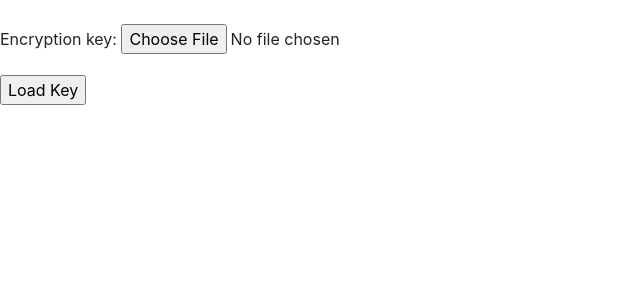
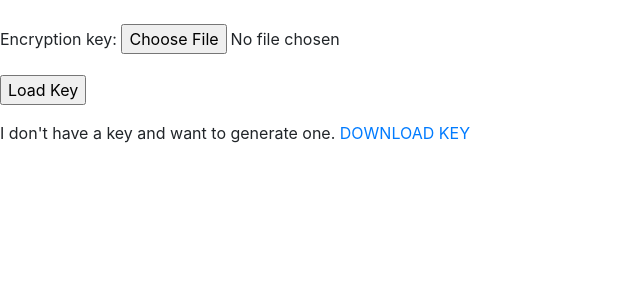
Before and after one commit to pawelmalza/MalzaFinanceManagement, a Django app: page /load_key/ in a window 1280 px wide. Shown: the top 300 px of the page, without its empty margins (0-640 px from the left). Run offline with Django 3.2, Linux system fonts and the light colour scheme; parts of the project's set-up code (start-up, migrations or seed data) failed here and were passed over; some libraries are stand-ins or nearby versions.

Commit message:
Generate encryption key to download

```diff
--- a/finance_manager/functions.py
+++ b/finance_manager/functions.py
@@ -4,6 +4,7 @@ from Crypto import Random
 import base64
 import os
 from .models import *
+from tempfile import NamedTemporaryFile
 
 BS = 16
 pad = lambda s: s + (BS - len(s) % BS) * chr(BS - len(s) % BS)
@@ -45,3 +46,8 @@ def decrypt(key, output):
     output = str(output)
     output = output[2:-1]
     return output
+
+
+def key_generator():
+    key = Random.new().read(32)
+    return key
--- a/finance_manager/urls.py
+++ b/finance_manager/urls.py
@@ -5,6 +5,7 @@ from .views import *
 urlpatterns = [
     path('', LoginView.as_view(), name="login_view"),
     path('load_key/', LoadEncryptionKeView.as_view(), name="load_key"),
+    path('generate_key/', GenerateKeyView.as_view(), name="generate_key"),
     path('main/', MainScreenView.as_view(), name="main_screen"),
     path('goods/', DisplayGoodsView.as_view(), name="display_goods"),
     path('goods/add', AddGoodsView.as_view(), name='add_goods'),
--- a/finance_manager/views.py
+++ b/finance_manager/views.py
@@ -5,7 +5,7 @@ from django.shortcuts import render, redirect
 from django.urls import reverse_lazy
 from django.views.generic import FormView
 from .functions import *
-
+import io
 from .forms import *
 from django.views import View
 
@@ -76,7 +76,7 @@ class AddGoodsView(LoginRequiredMixin, View):
                 on_stock = encrypt(key, form.cleaned_data.get('on_stock'))
                 units = encrypt(key, form.cleaned_data.get('units'))
                 Goods.objects.create(user_id=request.user.id, name=name, on_stock=on_stock, units=units)
-            return redirect(reverse_lazy('main_screen'))
+            return redirect(reverse_lazy('display_goods'))
         else:
             return HttpResponse(len(formset))
 
@@ -91,3 +91,13 @@ class DisplayGoodsView(LoginRequiredMixin, View):
             item.on_stock = decrypt(key, item.on_stock.tobytes())
             item.units = decrypt(key, item.units.tobytes())
         return render(request, "finance_manager/goods_list_template.html", {"goods": goods})
+
+
+class GenerateKeyView(LoginRequiredMixin, View):
+
+    def get(self, request):
+        generated_key = key_generator()
+        generated_key = io.BytesIO(generated_key)
+        response = HttpResponse(generated_key.read(), content_type='application/malza')
+        response['Content-Disposition'] = 'attachment; filename="{}"'.format("key.malza")
+        return response
--- a/templates/finance_manager/key_load_form.html
+++ b/templates/finance_manager/key_load_form.html
@@ -9,4 +9,6 @@
     </form>
     <p>{{ response|safe }}</p>
 
+    <p>I don't have a key and want to generate one. <a href="/generate_key/">DOWNLOAD KEY</a> </p>
+
 {% endblock %}
```
